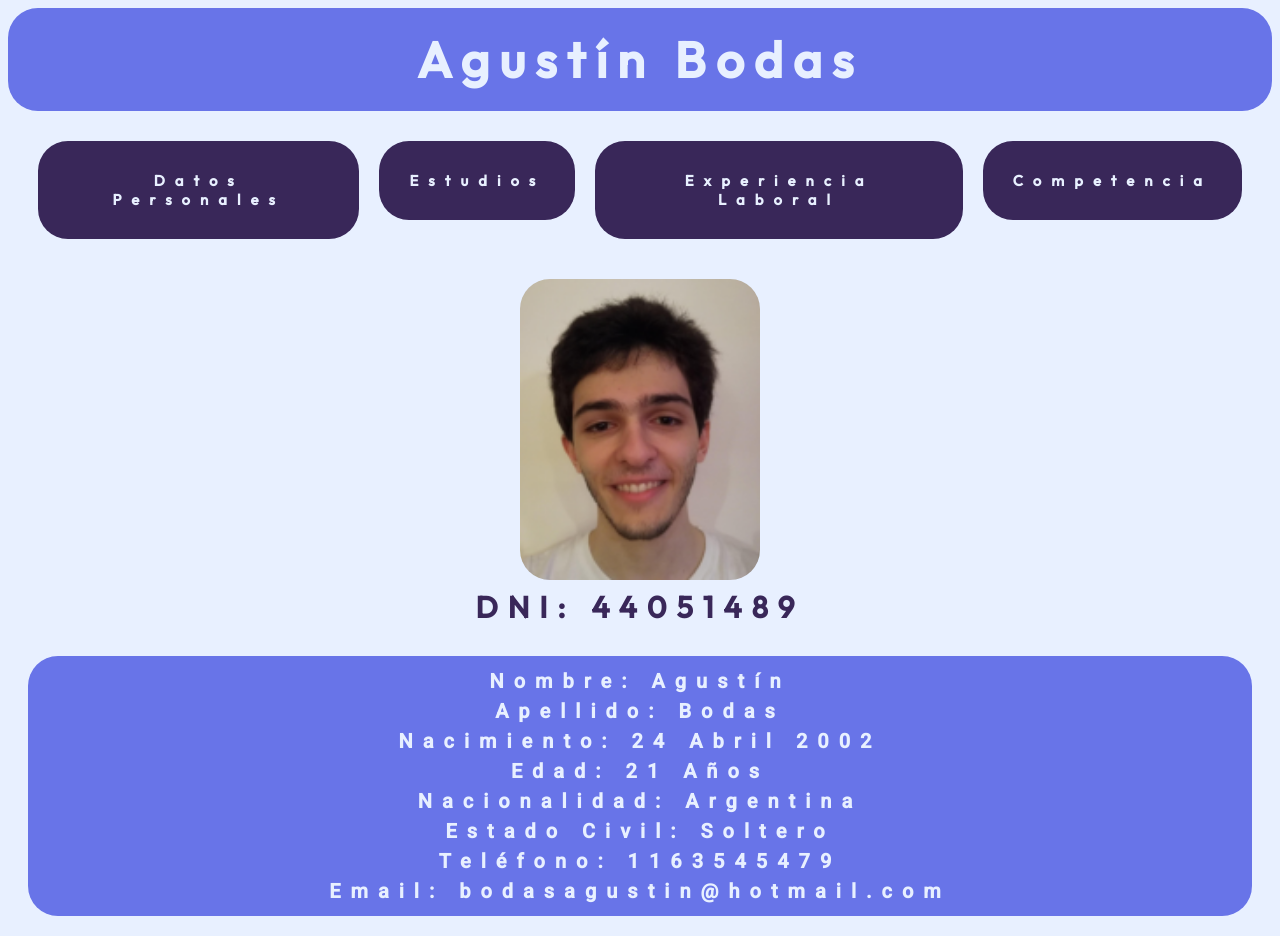
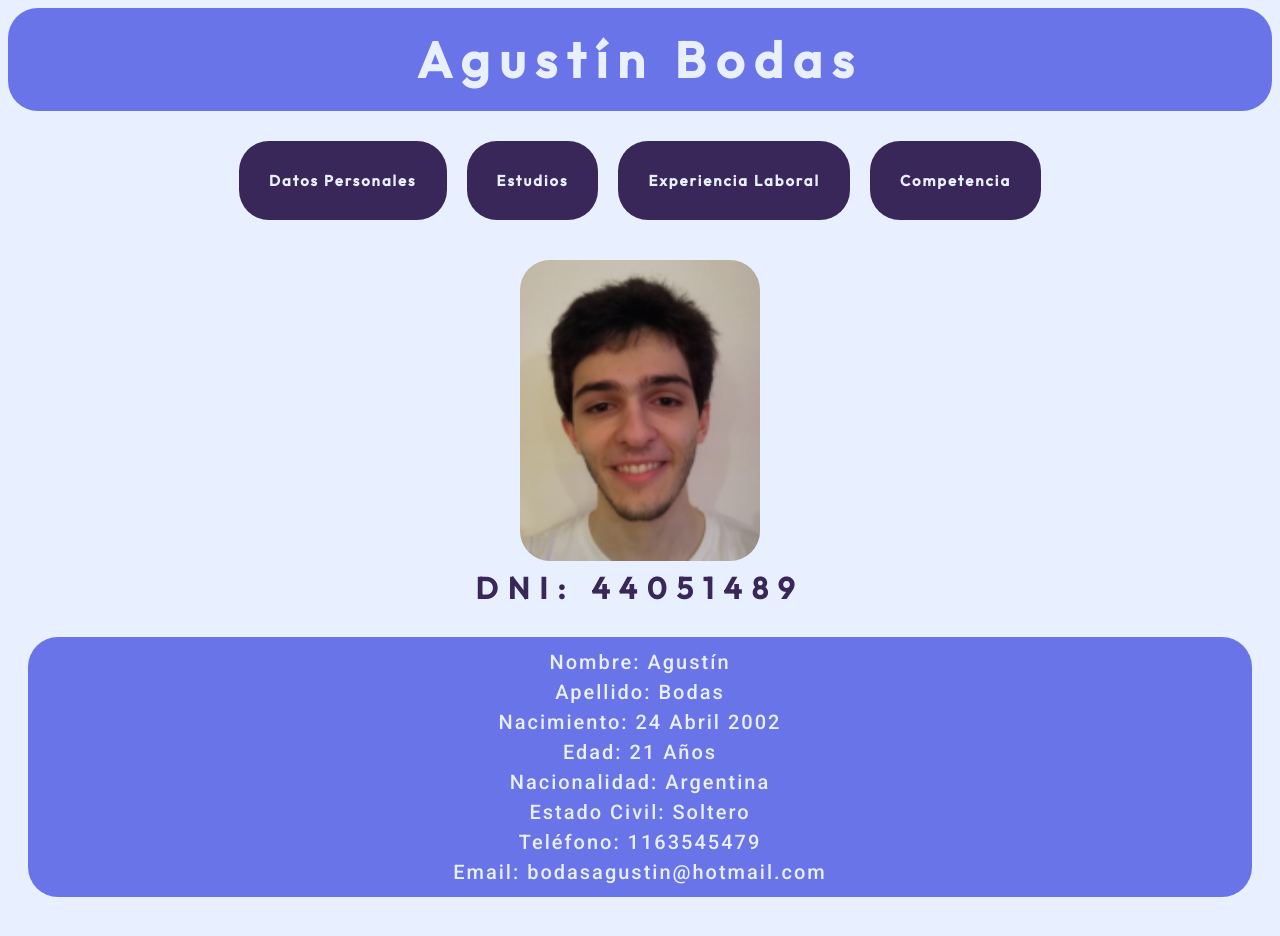
Before and after one commit to Agustinis20/CVAgusB, a plain HTML site: page index.html in a window 1280 px wide. Drawn offline with Linux system fonts and the light colour scheme.

Commit message:
Add files via upload

```diff
--- a/styles.css
+++ b/styles.css
@@ -45,7 +45,7 @@ ul{
   margin: 10px;
   border-radius: 30px;
   transition: all 0.4s;
-  letter-spacing: 10px;
+  letter-spacing: 2px;
   text-align: center;
 }
 
@@ -72,11 +72,11 @@ main{
   background: #6874E8;
   color: #E8F0FF;
   text-align: center;
-  font: 800 20px 'Roboto', sans-serif;
+  font: 400 20px 'Roboto', sans-serif;
   padding: 10px;
   margin: 20px;
   border-radius: 30px;
-  letter-spacing: 10px;
+  letter-spacing: 2px;
   line-height: 150%;
 }
 
@@ -84,7 +84,7 @@ label, input{
   display: none;
 }
 
-@media (max-width: 700px){
+@media (max-width: 768px){
 
   ul{
     flex-direction: column-reverse;
```
